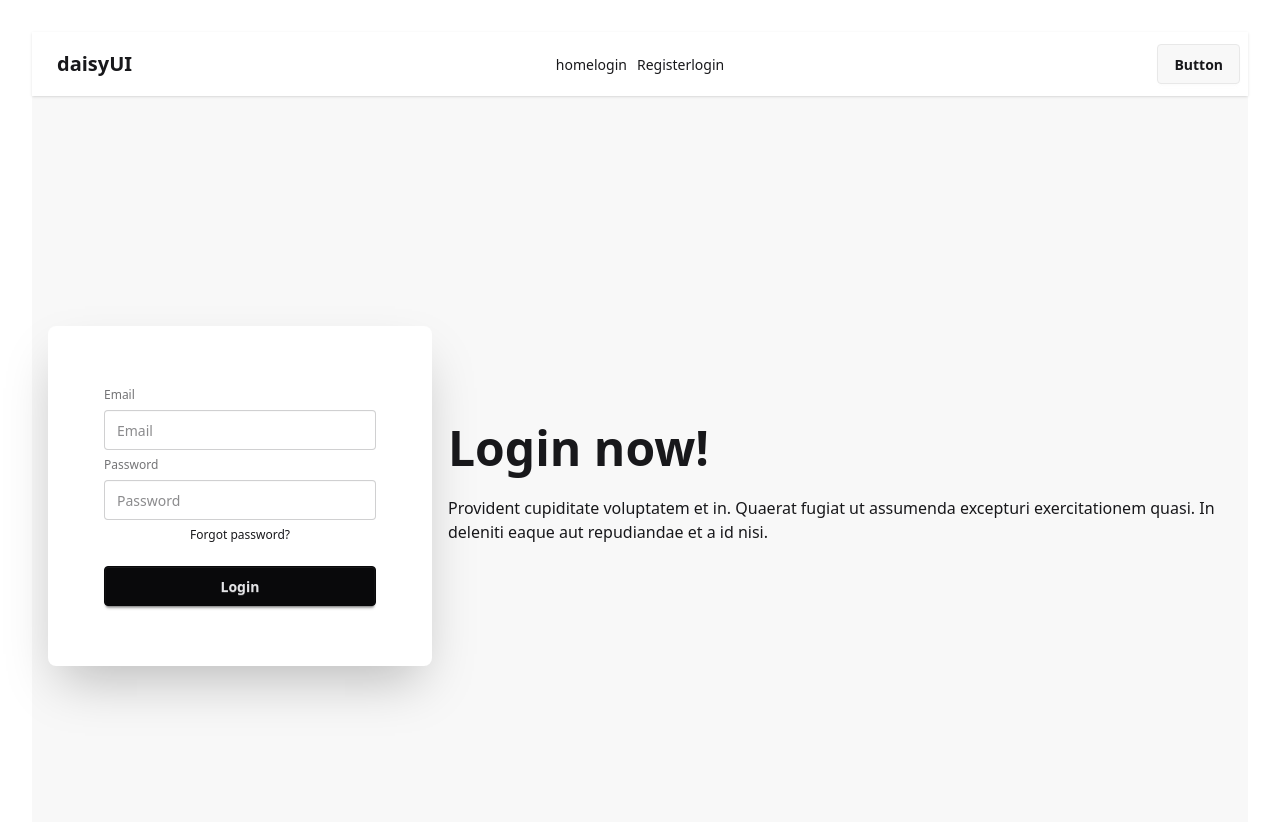
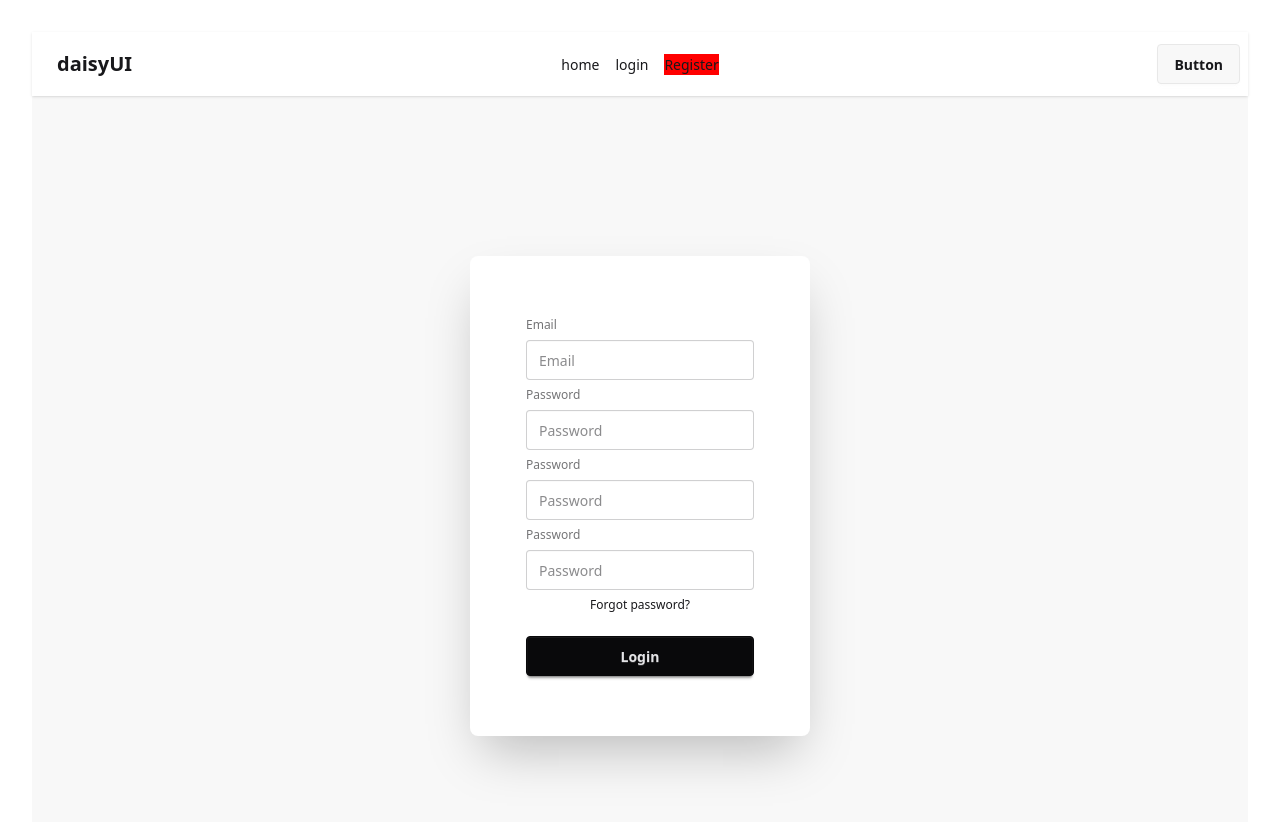
Before and after one commit to ComputerKnowledge/Assignment-11-Client-side, a React (Vite) app: page /register in a window 1280 px wide. Shown: the top 822 px of the page. Built offline with nearby package versions, Linux system fonts and the light colour scheme.

Commit message:
added the context api

```diff
--- a/src/App.css
+++ b/src/App.css
@@ -44,5 +44,5 @@
 }
 
 .active {
-  padding-left: 10px;
+  background-color: red;
 }
--- a/src/MainLayout/MainLayout.jsx
+++ b/src/MainLayout/MainLayout.jsx
@@ -2,7 +2,6 @@ import { Outlet } from "react-router-dom";
 import Navbar from "../component/Navbar";
 
 const MainLayout = () => {
-  console.log(import.meta.env.VITE_name);
   return (
     <div className="max-w-7xl mx-auto">
       <Navbar></Navbar>
--- a/src/authentication/Login.jsx
+++ b/src/authentication/Login.jsx
@@ -3,15 +3,7 @@ import React from "react";
 const Login = () => {
   return (
     <div className="hero bg-base-200 min-h-screen">
-      <div className="hero-content flex-col lg:flex-row-reverse">
-        <div className="text-center lg:text-left">
-          <h1 className="text-5xl font-bold">Login now!</h1>
-          <p className="py-6">
-            Provident cupiditate voluptatem et in. Quaerat fugiat ut assumenda
-            excepturi exercitationem quasi. In deleniti eaque aut repudiandae et
-            a id nisi.
-          </p>
-        </div>
+      <div className="hero-content">
         <div className="card bg-base-100 w-full max-w-sm shrink-0 shadow-2xl">
           <div className="card-body">
             <fieldset className="fieldset">
--- a/src/authentication/Register.jsx
+++ b/src/authentication/Register.jsx
@@ -3,15 +3,7 @@ import React from "react";
 const Register = () => {
   return (
     <div className="hero bg-base-200 min-h-screen">
-      <div className="hero-content flex-col lg:flex-row-reverse">
-        <div className="text-center lg:text-left">
-          <h1 className="text-5xl font-bold">Login now!</h1>
-          <p className="py-6">
-            Provident cupiditate voluptatem et in. Quaerat fugiat ut assumenda
-            excepturi exercitationem quasi. In deleniti eaque aut repudiandae et
-            a id nisi.
-          </p>
-        </div>
+      <div className="hero-content">
         <div className="card bg-base-100 w-full max-w-sm shrink-0 shadow-2xl">
           <div className="card-body">
             <fieldset className="fieldset">
@@ -19,6 +11,18 @@ const Register = () => {
               <input type="email" className="input" placeholder="Email" />
               <label className="fieldset-label">Password</label>
               <input type="password" className="input" placeholder="Password" />
+              <label className="fieldset-label">Password</label>
+              <input
+                type="password"
+                className="input"
+                placeholder="Password"
+              />{" "}
+              <label className="fieldset-label">Password</label>
+              <input
+                type="password"
+                className="input"
+                placeholder="Password"
+              />{" "}
               <div>
                 <a className="link link-hover">Forgot password?</a>
               </div>
--- a/src/component/Navbar.jsx
+++ b/src/component/Navbar.jsx
@@ -1,5 +1,6 @@
-import React from "react";
+import React, { useContext } from "react";
 import { NavLink } from "react-router-dom";
+import Auth from "../context/AuthContext";
 
 const Navbar = () => {
   const link = (
@@ -7,7 +8,6 @@ const Navbar = () => {
       <NavLink to="/home">home</NavLink>
       <NavLink to="/login">login</NavLink>
       <NavLink to="/register">Register</NavLink>
-      <NavLink to="/login">login</NavLink>
     </>
   );
   return (
@@ -33,7 +33,7 @@ const Navbar = () => {
           </div>
           <ul
             tabIndex={0}
-            className="menu menu-sm dropdown-content bg-base-100 rounded-box z-1 mt-3 w-52 p-2 shadow"
+            className="menu menu-sm dropdown-content bg-base-100 rounded-box z-1 mt-3 w-52 p-2 shadow "
           >
             {link}
           </ul>
@@ -41,7 +41,7 @@ const Navbar = () => {
         <a className="btn btn-ghost text-xl">daisyUI</a>
       </div>
       <div className="navbar-center hidden lg:flex">
-        <ul className="menu menu-horizontal px-1">{link}</ul>
+        <ul className="menu menu-horizontal px-1 space-x-4">{link}</ul>
       </div>
       <div className="navbar-end">
         <a className="btn">Button</a>
--- /dev/null
+++ b/src/context/AuthContext.jsx
@@ -0,0 +1,5 @@
+import { createContext } from "react";
+
+const Auth = createContext(null);
+
+export default Auth;
--- /dev/null
+++ b/src/context/AuthProvider.jsx
@@ -0,0 +1,11 @@
+import React from "react";
+import Auth from "./AuthContext";
+
+const AuthProvider = ({ children }) => {
+  const allValue = {
+    name: "nathing",
+  };
+  return <Auth.Provider value={allValue}>{children}</Auth.Provider>;
+};
+
+export default AuthProvider;
--- a/src/main.jsx
+++ b/src/main.jsx
@@ -4,9 +4,12 @@ import { RouterProvider } from "react-router-dom";
 import "./index.css";
 import "./App.css";
 import router from "./router/router.jsx";
+import AuthProvider from "./context/AuthProvider.jsx";
 
 createRoot(document.getElementById("root")).render(
   <StrictMode>
-    <RouterProvider router={router}></RouterProvider>
+    <AuthProvider>
+      <RouterProvider router={router}></RouterProvider>
+    </AuthProvider>
   </StrictMode>
 );
```
